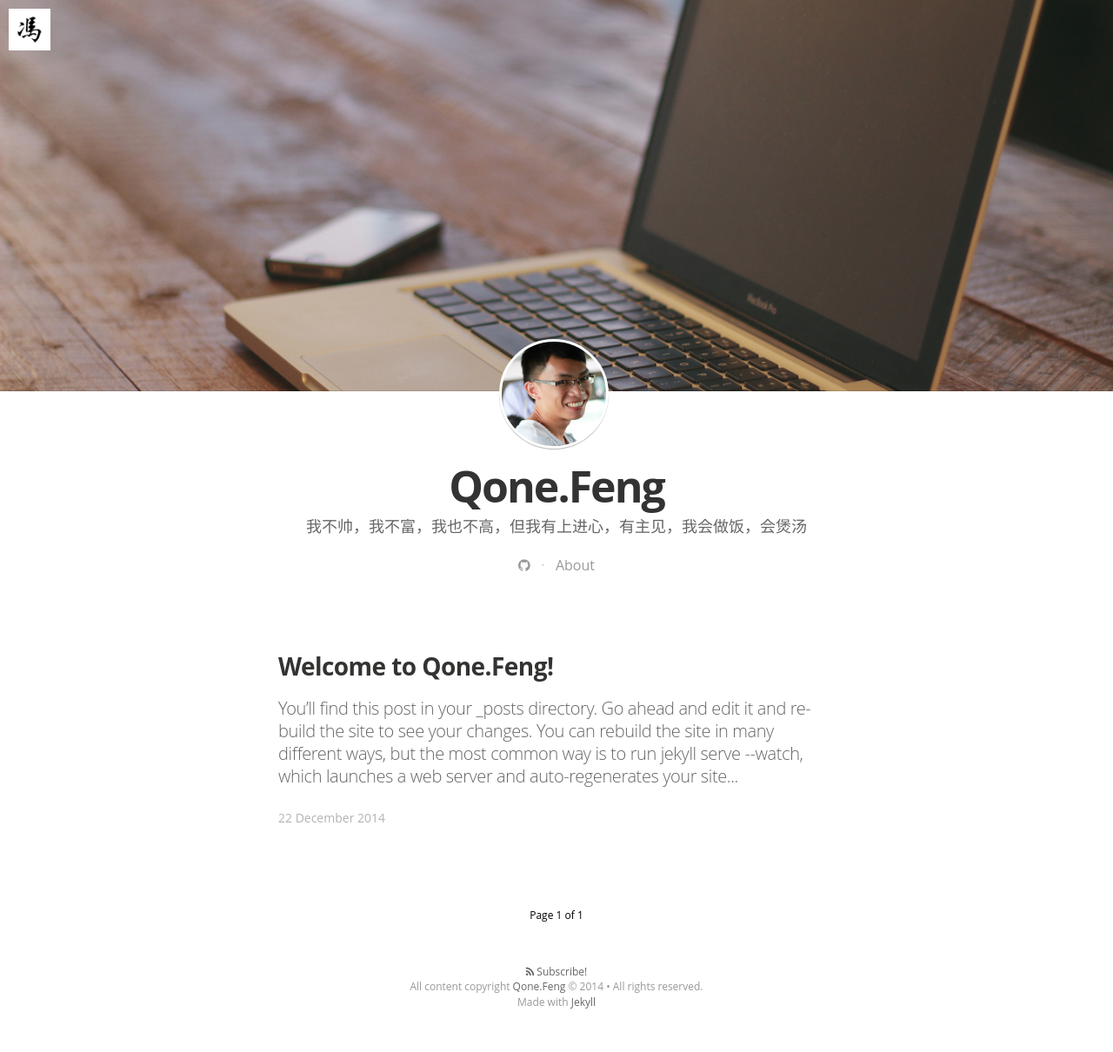
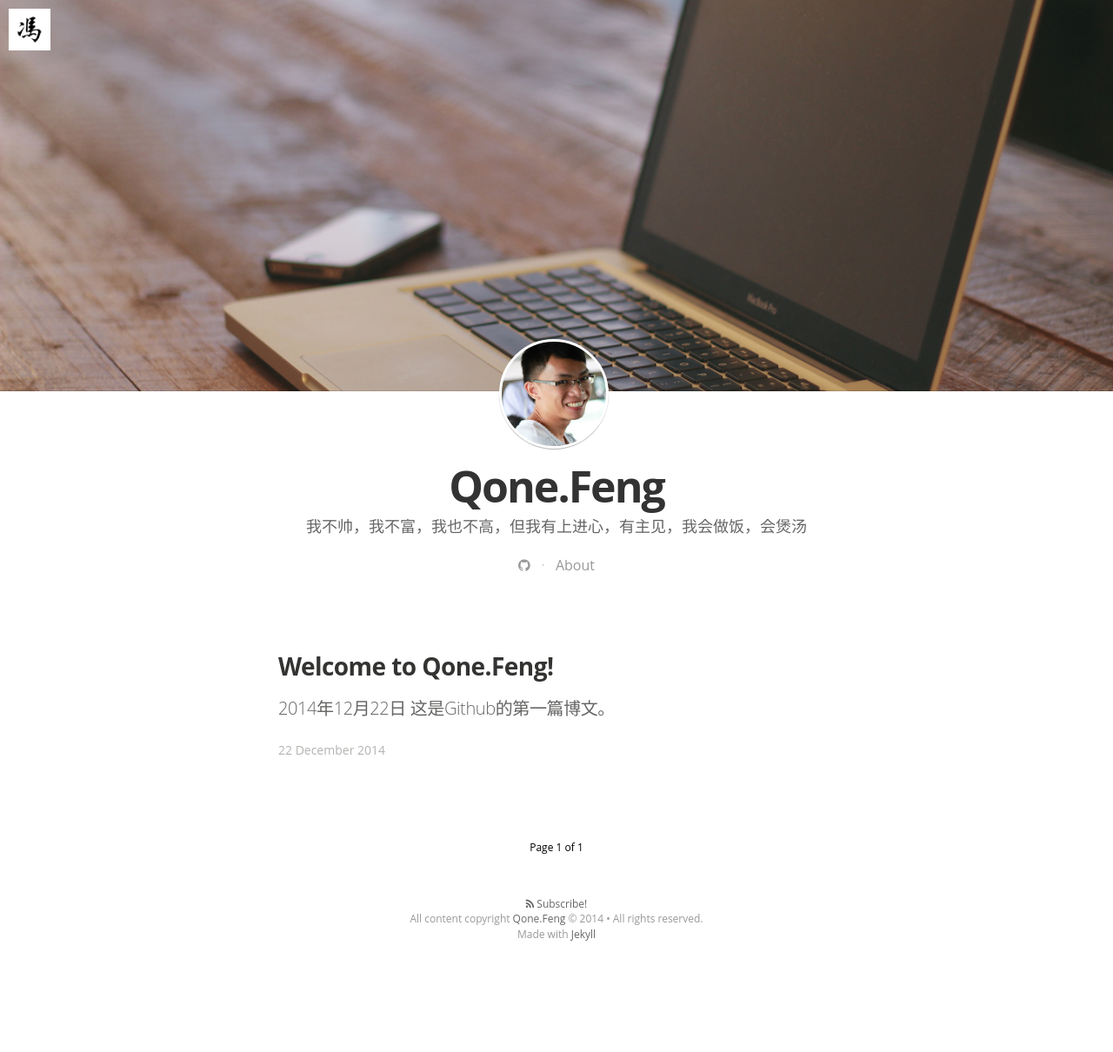
Before and after one commit to QoneFeng/qonefeng.github.io, a Jekyll site: the page built from index.html, in a window 1280 px wide. Shown: the whole page at 87% size. Built offline with Jekyll 4.4.1, drawn with Linux system fonts in a browser that asks for light colours; nearby versions of some CDN libraries; some web fonts are replaced; the list of posts is cut into pages by our own code; after the commit the page ends 1132 px from its top, so only the background shows below that.

Commit message:
2014-12-22-welcome-to-qone-feng-blog

```diff
--- a/_posts/2014-12-22-welcome-to-qone-feng-blog.markdown
+++ b/_posts/2014-12-22-welcome-to-qone-feng-blog.markdown
@@ -6,34 +6,4 @@
 tags:
 image: /assets/article_images/2014-12-22-welcome-to-qone-feng-blog/desktop.jpg
 ---
-You’ll find this post in your `_posts` directory. Go ahead and edit it and re-build the site to see your changes. You can rebuild the site in many different ways, but the most common way is to run `jekyll serve --watch`, which launches a web server and auto-regenerates your site when a file is updated.
-
-To add new posts, simply add a file in the `_posts` directory that follows the convention `YYYY-MM-DD-name-of-post.ext` and includes the necessary front matter. Take a look at the source for this post to get an idea about how it works.
-
-Jekyll also offers powerful support for code snippets:
-
-{% highlight ruby %}
-def print_hi(name)
-  puts "Hi, #{name}"
-end
-print_hi('Tom')
-#=> prints 'Hi, Tom' to STDOUT.
-{% endhighlight %}
-
-Check out the [Jekyll docs][jekyll] for more info on how to get the most out of Jekyll. File all bugs/feature requests at [Jekyll’s GitHub repo][jekyll-gh]. If you have questions, you can ask them on [Jekyll’s dedicated Help repository][jekyll-help].
-
-{% highlight js %}
-
-<footer class="site-footer">
- <a class="subscribe" href="{{ "/feed.xml" | prepend: site.baseurl }}"> <span class="tooltip"> <i class="fa fa-rss"></i> Subscribe!</span></a>
-  <div class="inner">a
-   <section class="copyright">All content copyright <a href="mailto:{{ site.email}}">{{ site.name }}</a> &copy; 2014 &bull; All rights reserved.</section>
-   <section class="poweredby">Made with <a href="http://jekyllrb.com"> Jekyll</a></section>
-  </div>
-</footer>
-{% endhighlight %}
-
-
-[jekyll]:      http://jekyllrb.com
-[jekyll-gh]:   https://github.com/jekyll/jekyll
-[jekyll-help]: https://github.com/jekyll/jekyll-help
+2014年12月22日 这是Github的第一篇博文。
```
